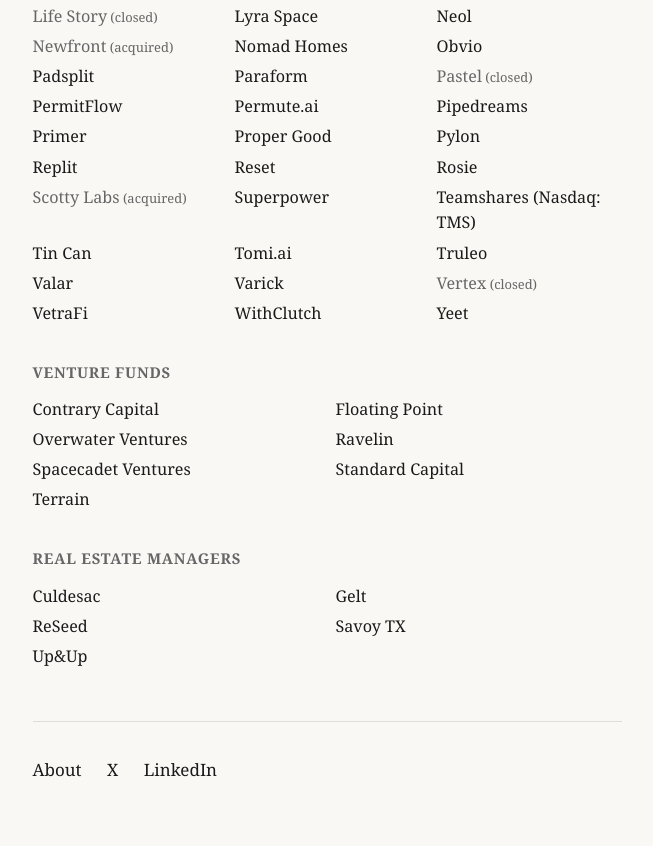
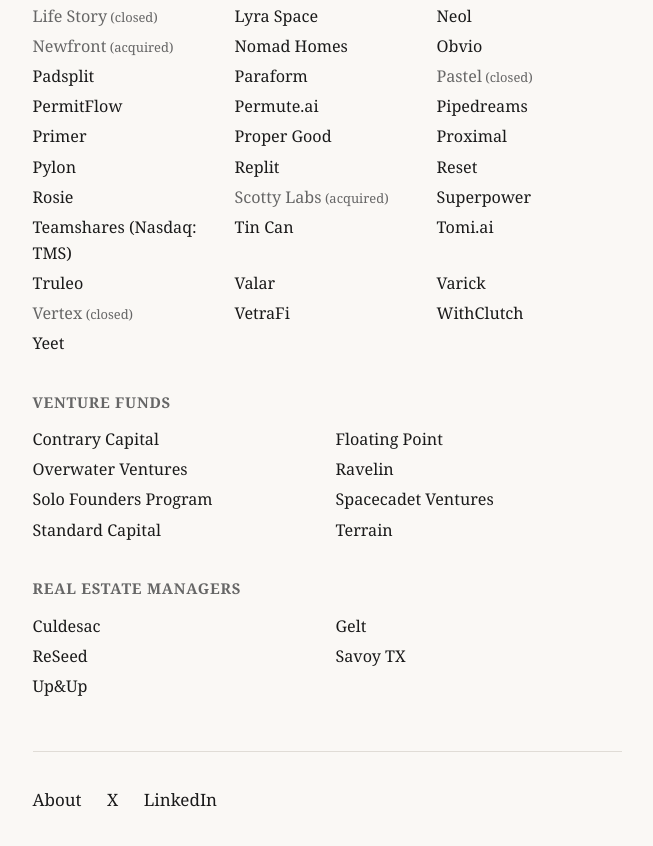
Before and after one commit to evancm/personal-site, a plain HTML site: page index.html in a window 1280 px wide. Shown: the part 1111-1957 px from the top of the page, without its empty margins (313-966 px from the left). Drawn offline with Linux system fonts and the light colour scheme.

Commit message:
Add Proximal to startups and Solo Founders Program to venture funds
Co-Authored-By: Claude Opus 5 (1M context) <noreply@anthropic.com>

```diff
--- a/index.html
+++ b/index.html
@@ -116,6 +116,7 @@
             <li><a href="https://pipedreams.com/">Pipedreams</a></li>
             <li><a href="https://primer.com/">Primer</a></li>
             <li><a href="https://eatpropergood.com/">Proper Good</a></li>
+            <li><a href="https://proximal.ai/">Proximal</a></li>
             <li><a href="https://www.pylonlending.com/">Pylon</a></li>
             <li><a href="https://replit.com/">Replit</a></li>
             <li><a href="https://www.getreset.co/">Reset</a></li>
@@ -142,6 +143,7 @@
             <li><a href="https://floating.vc/">Floating Point</a></li>
             <li><a href="https://www.overwater.vc/">Overwater Ventures</a></li>
             <li><a href="https://www.ravelincap.com/">Ravelin</a></li>
+            <li>Solo Founders Program</li>
             <li><a href="https://spacecadet.ventures/">Spacecadet Ventures</a></li>
             <li><a href="https://www.standardcap.com/">Standard Capital</a></li>
             <li><a href="https://www.terrain.com/">Terrain</a></li>
```
